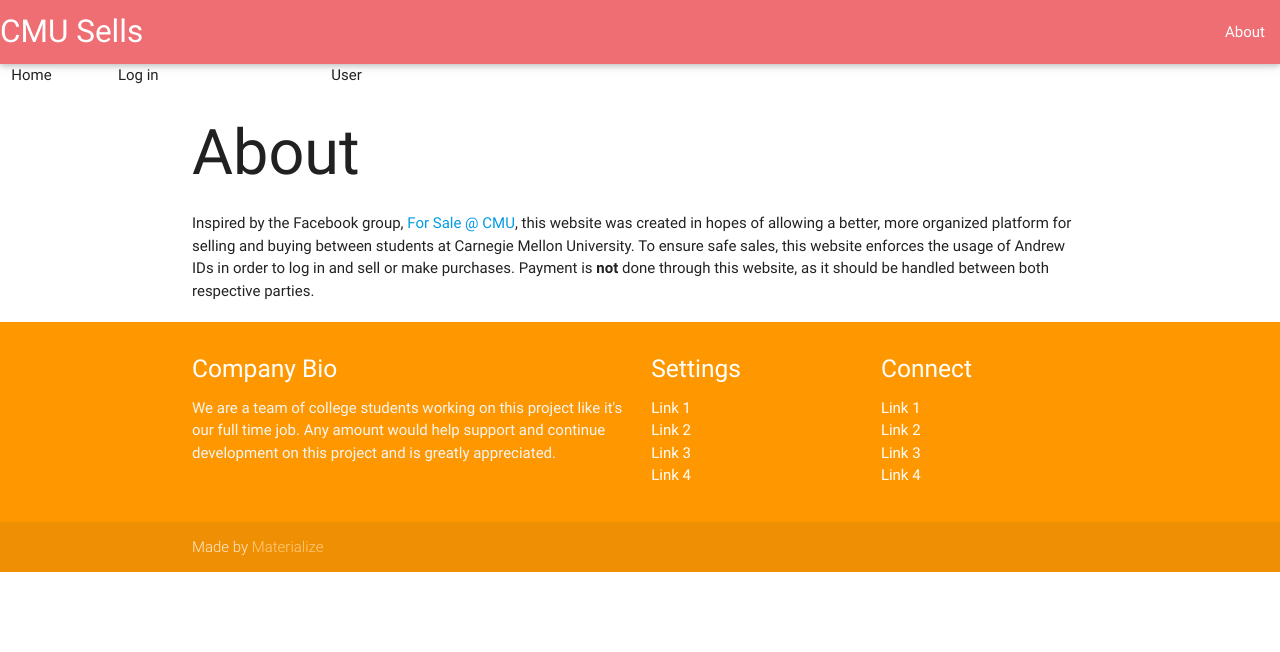
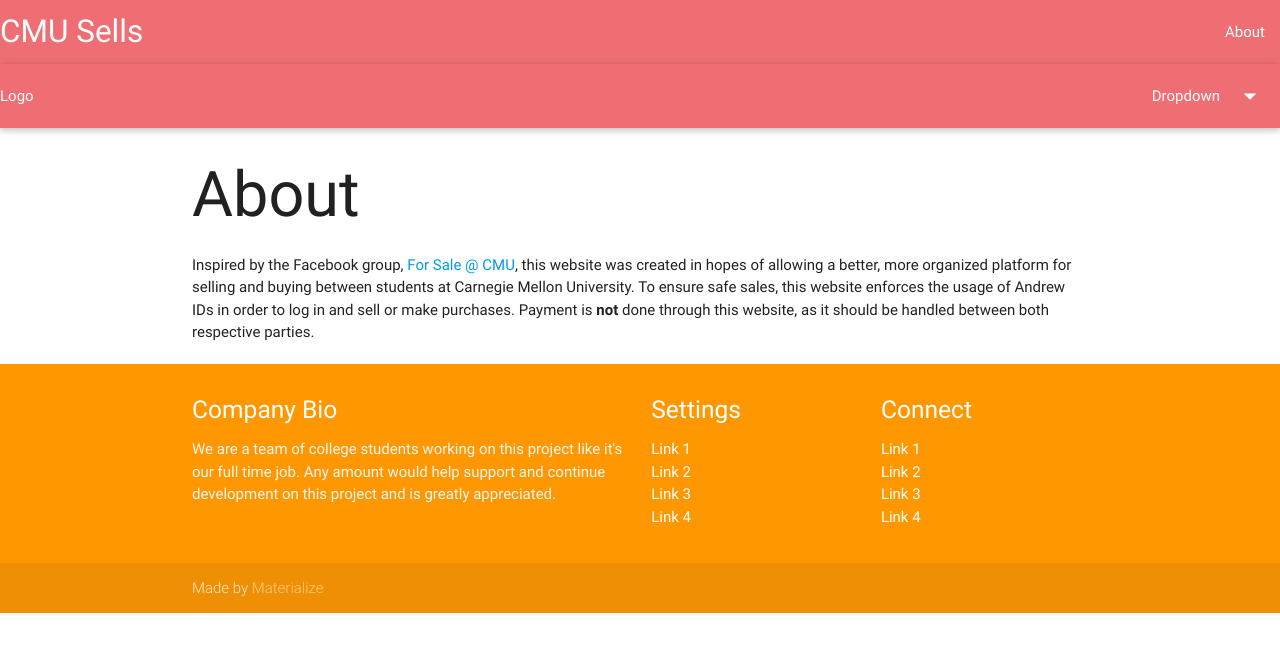
Before and after one commit to zhaorz/cmu-sells, a Flask app: page /about in a window 1280 px wide. Shown: the top 652 px of the page. Run offline with Flask 2, Linux system fonts and the light colour scheme; some libraries are stand-ins or nearby versions.

Commit message:
Add life

```diff
--- a/app/templates/about.html
+++ b/app/templates/about.html
@@ -3,11 +3,23 @@
 
 {% block content %}
 
-	<div class="row">
-		<div class="col s1">Home</div>
-		<div class="col s2">Log in</div>
-		<div class="col s3">User</div>
-	</div>
+	<!-- Dropdown Structure -->
+<ul id="dropdown1" class="dropdown-content">
+  <li><a href="#!">Home</a></li>
+  <li><a href="#!">About</a></li>
+  <li class="divider"></li>
+  <li><a href="#!">Log in</a></li>
+  <li><a href="#!">New</a></li>
+</ul>
+<nav>
+  <div class="nav-wrapper">
+    <a href="#!" class="brand-CMU-Sells">Logo</a>
+    <ul class="right hide-on-med-and-down">
+      <!-- Dropdown Trigger -->
+      <li><a class="dropdown-button" href="#!" data-activates="dropdown1">Dropdown<i class="material-icons right">arrow_drop_down</i></a></li>
+    </ul>
+  </div>
+</nav>
 
 	<div class="background"> </div>
 	<div class="container">
```
